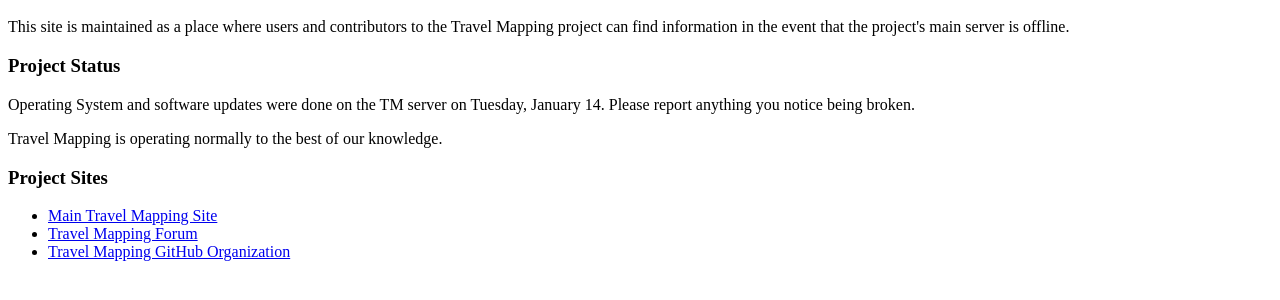
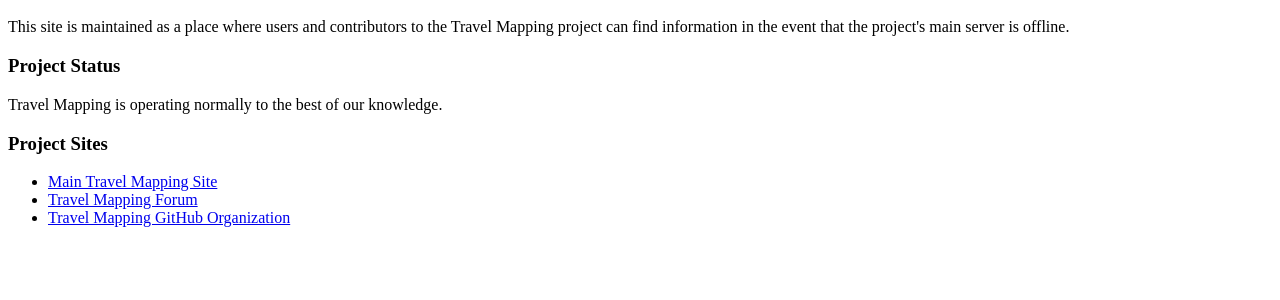
Before and after one commit to TravelMapping/TravelMapping.github.io, a plain HTML site: page index.html in a window 1280 px wide. Shown: the part 48-348 px from the top of the page. Drawn offline with Linux system fonts and the light colour scheme.

Commit message:
Update index.html
Remove old update message

```diff
--- a/index.html
+++ b/index.html
@@ -9,7 +9,6 @@
       that the project's main server is offline.</p>
 
     <h3>Project Status</h3>
-    <p>Operating System and software updates were done on the TM server on Tuesday, January 14.  Please report anything you notice being broken.</p>
     <p>Travel Mapping is operating normally to the best of our knowledge.</p>
 
     <h3>Project Sites</h3>
```
